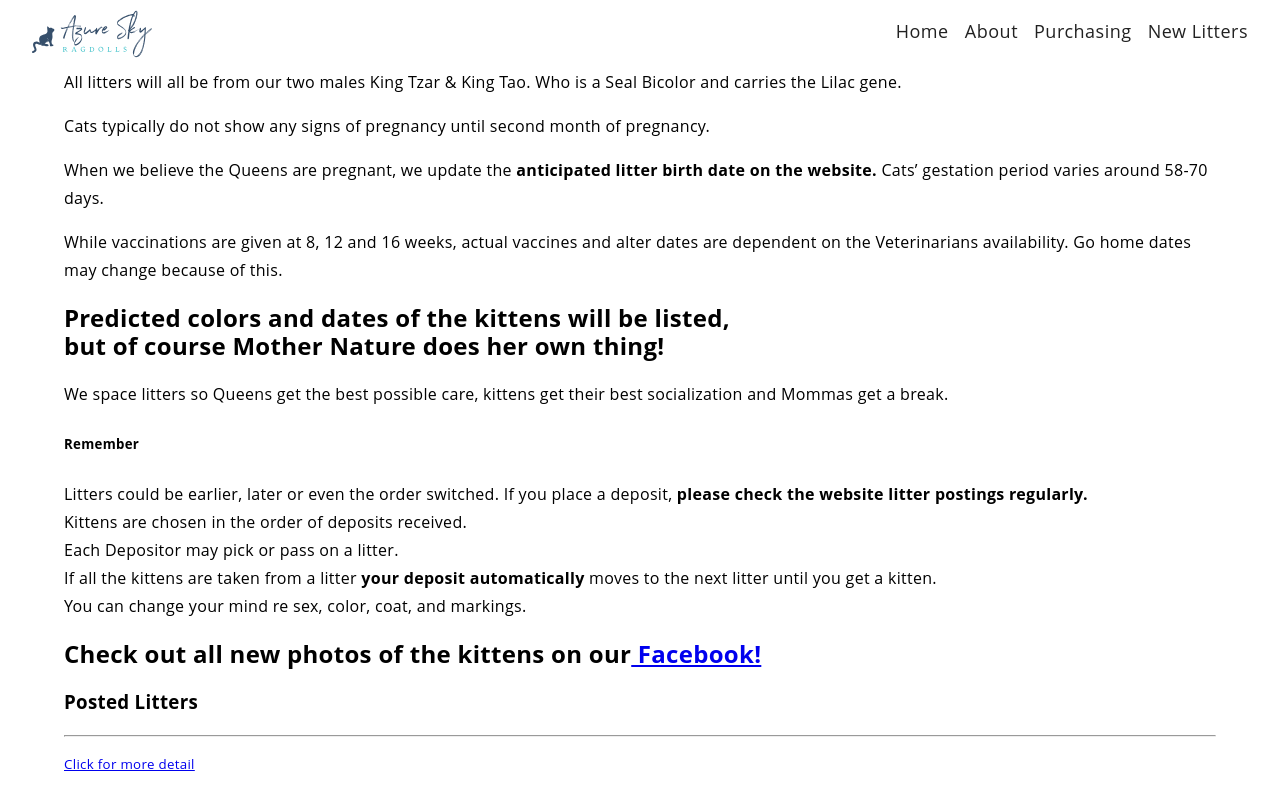
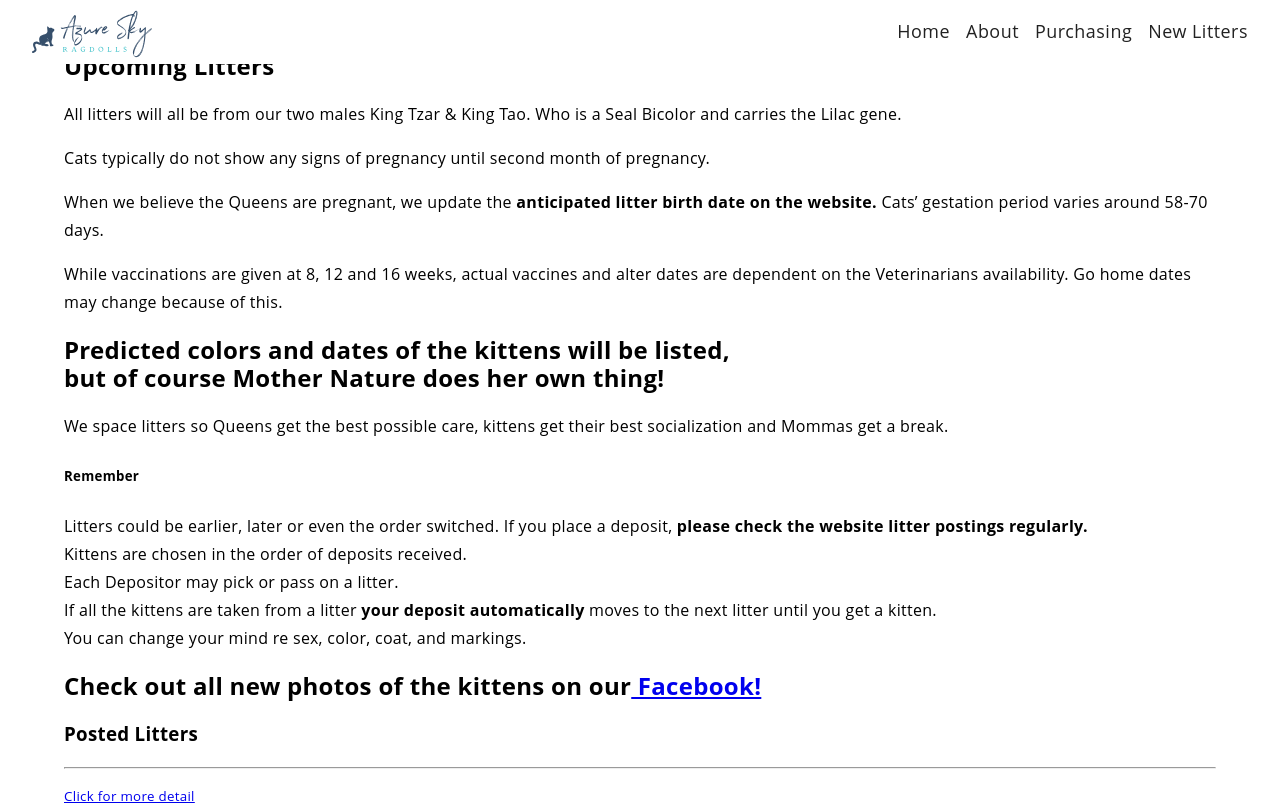
Before and after one commit to dcoates83/AzureSky, a Next.js app: page /NewLitters in a window 1280 px wide. Shown: the top 805 px of the page. Built offline with nearby package versions, Linux system fonts and the light colour scheme.

Commit message:
fixed padding

```diff
--- a/components/Layout/Layout.tsx
+++ b/components/Layout/Layout.tsx
@@ -31,7 +31,7 @@ export default function BlogLayout({
             // { name: 'Shop', icon: <ShoppingCartRoundedIcon /> },
           ]}
         />
-        <Container maxWidth="lg" sx={{ overflow: 'hidden' }}>
+        <Container maxWidth="lg" sx={{ overflow: 'hidden', pt: 4 }}>
           {/* <Container className="page-container" maxWidth="md"> */}
           {children}
         </Container>
--- a/components/Layout/NavBar.tsx
+++ b/components/Layout/NavBar.tsx
@@ -66,7 +66,7 @@ function NavBar(props: Props) {
                     sx={{
                       color: 'text.primary',
                       textTransform: 'capitalize',
-                      fontSize: '1.125rem',
+                      fontSize: '1.12rem',
                     }}
                     onClick={() => _handleNavigate(item.name)}
                   >
--- a/pages/LandingPage/HeroLanding.tsx
+++ b/pages/LandingPage/HeroLanding.tsx
@@ -30,7 +30,7 @@ export const HeroLanding = () => {
     <>
       <Box
         sx={{
-          height: '100dvh',
+          height: '96.5dvh',
           display: 'grid',
           gridTemplateRows: '9fr 1fr',
           // width: '100vw',
--- a/styles/main.css
+++ b/styles/main.css
@@ -3,7 +3,6 @@ html {
 }
 body {
   margin: 0;
-
   letter-spacing: 0.3px;
   --tw-bg-opacity: 1;
   font-family: 'Open Sans', sans-serif;
```
